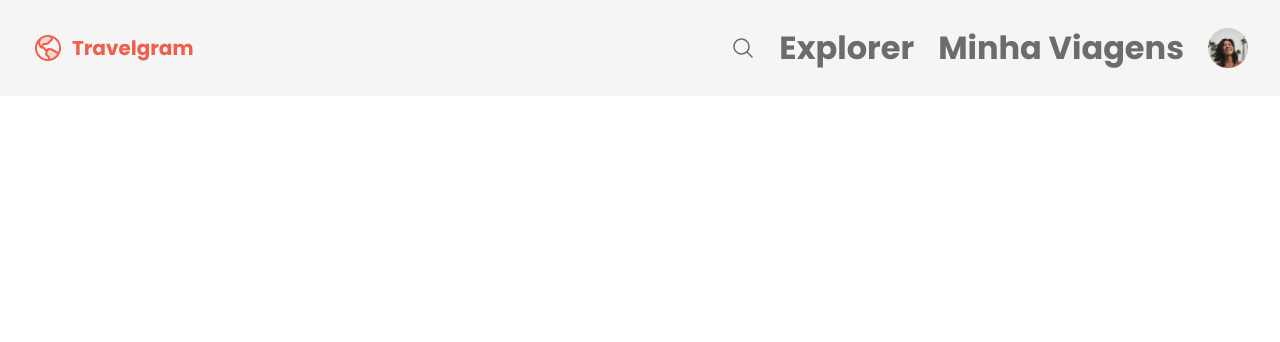
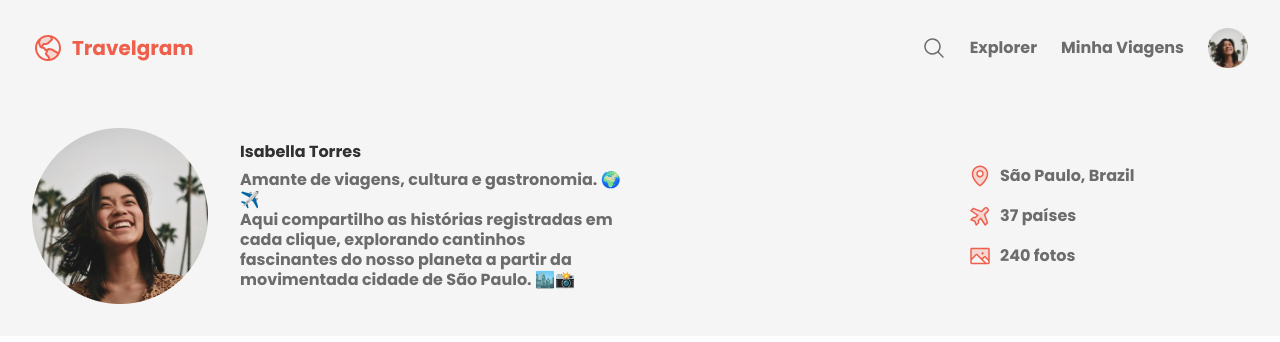
Before and after one commit to minicena/projeto-travelgram, a plain HTML site: page index.html in a window 1280 px wide. Drawn offline with Linux system fonts and the light colour scheme.

Commit message:
change header

```diff
--- a/index.html
+++ b/index.html
@@ -29,13 +29,39 @@
                 </li>
                 <li>
                     <a href="#">
-                        <img src="assets/Profile pic.png" alt="Imagemde Isabela Torres">
+                        <img src="assets/Profile pic.png" alt="Imagem de Isabela Torres">
                     </a>
                 </li>
             </ul>
         </nav>
+        <header>
+            <div class="container">
+                <div id="profile">
+                    <img src="assets/Profile pic.png" alt="Imagem de Isabela Torres">
+                    <div>
+                        <h1>Isabella Torres</h1>
+                        <p>
+                            Amante de viagens, cultura e gastronomia. 🌍✈️ <br>
+                            Aqui compartilho as histórias registradas em cada clique, explorando cantinhos fascinantes do nosso planeta a partir da movimentada cidade de São Paulo. 🏙️📸
+                        </p>
+                    </div>
+                </div>
+                <ul id="info">
+                    <li>
+                        <img src="assets/icons/MapPin.svg" alt="Ícone de mapa">
+                        <span>São Paulo, Brazil</span>
+                    </li>
+                    <li>
+                        <img src="assets/icons/AirplaneTilt.svg" alt="ícone de avião">
+                        <span>37 países</span>
+                    </li>
+                    <li>
+                        <img src="assets/icons/Image.svg" alt="Ícone de imagem">
+                        <span>240 fotos</span>
+                    </li>
+                </ul>
+            </div>
+        </header>
     </div>
-    <header>
-    </header>
 </body>
 </html>
--- a/styles/global.css
+++ b/styles/global.css
@@ -14,10 +14,10 @@
     --text-color-secondary: #6C6C6C;
 
     --font-family: "Poppins", sans-serif;
-    --text-lg: bold 32px/125% var(--font-family);
+    --text-lg: bold 16px/125% var(--font-family);
     --text: 16px/150% var(--font-family);
-    --text-mg: 14px/175% var(--font-family);
-    --text-sm: 12px/175% var(--font-family);
+    --text-mg: 14px/170% var(--font-family);
+    --text-sm: 12px/170% var(--font-family);
 }
 
 body {
--- /dev/null
+++ b/styles/header.css
@@ -0,0 +1,40 @@
+header {
+    padding-block: 32px;
+    font: var(--text-md);
+}
+
+header .container {
+    display: flex;
+    justify-content: space-between;
+    align-items: center;
+}
+
+#profile {
+    display: flex;
+    align-items: center;
+    gap: 32px;
+}
+
+#profile > div {
+    max-width:  384px;
+}
+
+#profile h1 {
+    font: var(--text-lg);
+    color: var(--text-color-primary);
+    margin-bottom: 8px;
+}
+
+#info {
+    display: flex;
+    list-style: none;
+    flex-direction: column;
+    gap: 16px;
+    width: 280px;
+}
+
+#info li {
+    display: flex;
+    align-items: center;
+    gap: 8px;
+}
--- a/styles/index.css
+++ b/styles/index.css
@@ -1,2 +1,3 @@
 @import url(global.css);
 @import url(nav.css);
+@import url(header.css);
```
